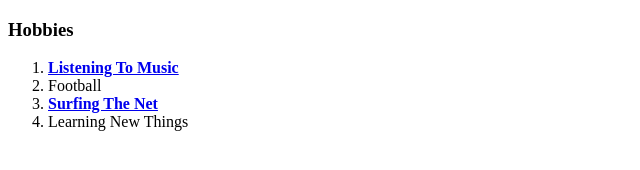
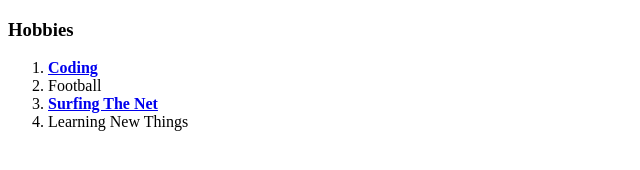
Before and after one commit to Jesusboy000/CV, a plain HTML site: page hobbies.html in a window 1280 px wide. Shown: the whole page, without its empty margins (0-640 px from the left). Drawn offline with Linux system fonts and the light colour scheme.

Commit message:
Update hobbies.html

```diff
--- a/hobbies.html
+++ b/hobbies.html
@@ -11,7 +11,7 @@
       <li>
         <strong
           ><a href="https://www.youtube.com/@DunsinOyekan"
-            >Listening To Music</a
+            >Coding</a
           ></strong
         >
       </li>
```
